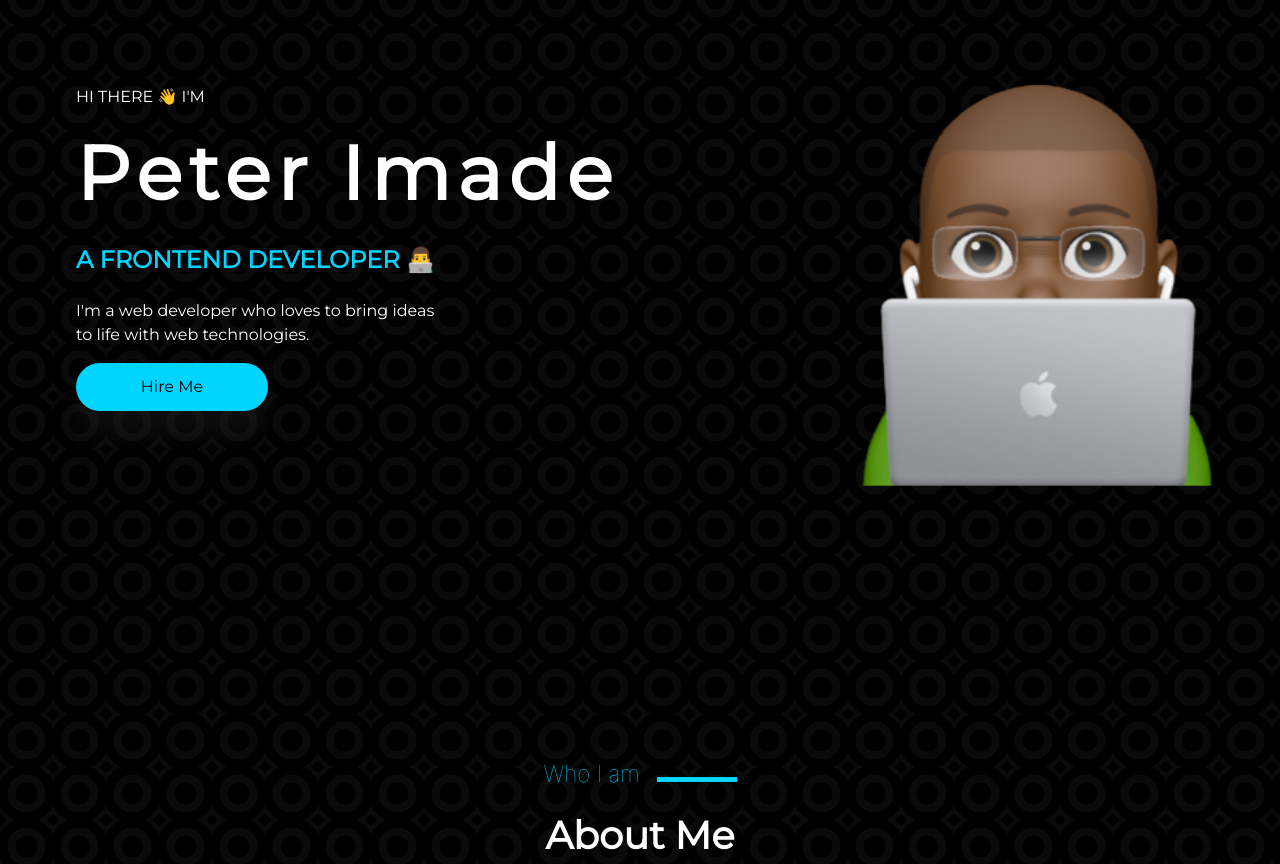
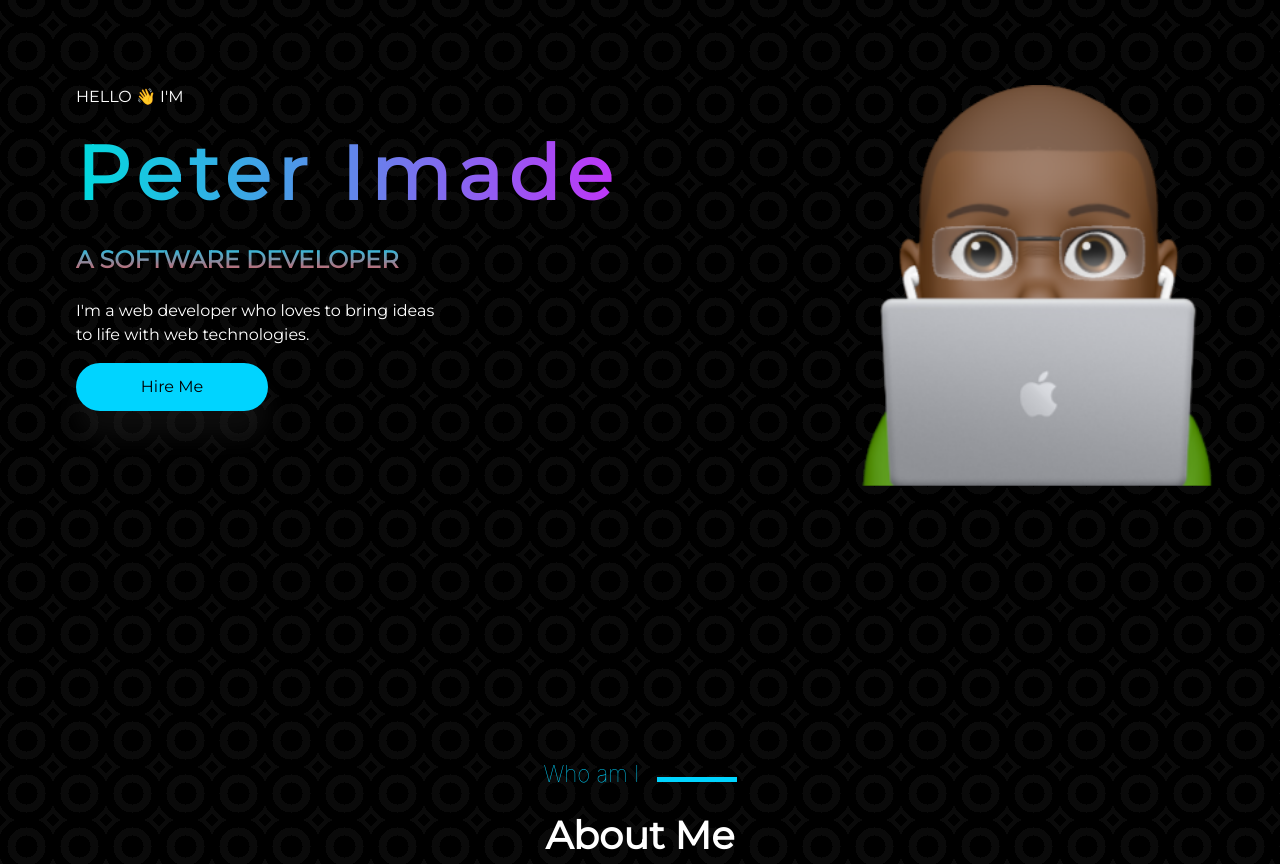
Before and after one commit to Pete5145/portfolio, a plain HTML site: page index.html in a window 1280 px wide. Shown: the part 81-945 px from the top of the page. Drawn offline with nearby package versions, Linux system fonts and the light colour scheme; files whose address does not match are found by name.

Commit message:
made some changes3

```diff
--- a/index.html
+++ b/index.html
@@ -44,9 +44,9 @@
       <section class=" title ms-3">
         <div class="row">
           <div class="col-md-7 col-sm-12 ms-5 hero-text-wrapper">
-            <p class="animate__animated animate__fadeInUp animate__slow">HI THERE 👋 I'M</p>
+            <p class="animate__animated animate__fadeInUp animate__slow">HELLO 👋 I'M</p>
             <h1 class="animate__animated animate__fadeInUp animate__slow">Peter Imade</h1>
-            <h3 class="animate__animated animate__fadeInUp animate__slow">A FRONTEND DEVELOPER 👨‍💻</h3>
+            <h3 class="animate__animated animate__fadeInUp animate__slow">A SOFTWARE DEVELOPER </h3>
             <p class="animate__animated animate__fadeInUp animate__slow">I'm a web developer who loves to bring ideas <br> to life with web technologies.</p>
             <a href="#contact" class="animate__animated animate__fadeInUp animate__slow">Hire Me</a>
           </div>
@@ -60,16 +60,20 @@
     <section class=" about-section" id="about">
       <div class="col-md-10 mx-auto text-center">
       <div class="about-text-div ">
-        <div class="header about-header"> <div class="inner"> <div data-aos="fade-up" class="aos-init aos-animate"> <span>Who I am</span> <span class="line"></span> </div> <h3 data-aos="fade-up" class="aos-init aos-animate">About Me</h3> </div>
+        <div class="header about-header"> <div class="inner"> <div data-aos="fade-up" class="aos-init aos-animate"> <span>Who am I</span> <span class="line"></span> </div> <h3 data-aos="fade-up" class="aos-init aos-animate">About Me</h3> </div>
         </div>
         <div class="text">
           <p data-aos="fade-up" class="aos-init aos-animate about-me-text"> My name is Peter, a software developer passionate about learning especially things pertaining to my field. I spend my spare time learning about new technologies, working on side projects and improving myself in other areas.
           Being a diligent, hardworking and result oriented dude, I always work towards achieving the best result on each project I work on.
           </p>
         </div>
-
     </div>
   </div>
+    </section>
+
+
+    <section class="skills-section" id="skills">
+
     </section>
   </section>
 
--- a/style.css
+++ b/style.css
@@ -158,6 +158,9 @@ section.title {
     font-size: 4.7rem;
     line-height: 6rem;
     letter-spacing: 7px;
+    background: linear-gradient(90deg, #00dbde, #fc00ff);
+    -webkit-background-clip: text;
+    -webkit-text-fill-color: transparent;
     color: #fff;
     margin-bottom: 1.4rem;
 }
@@ -167,7 +170,9 @@ section.title {
     font-size: 1.5rem;
     font-family: var(--font-family);
     line-height: 2.1rem;
-    color: rgba(0,212,255,1);
+    background: linear-gradient(rgba(0,212,255,1), rgba(252,74,74,1));
+    -webkit-background-clip: text;
+    -webkit-text-fill-color: transparent;
     margin-bottom: 1.4rem;
     text-transform: uppercase;
 }
@@ -292,9 +297,9 @@ header, .line {
     margin-bottom: 1.5rem;
 }
 
-.about-section {
+/* .about-section {
     margin-top: 50px !important;
-}
+} */
 
 .about-me-text {
     font-size: 17px;
```
Also changed, not shown: icons/bootstrap-logo.svg (added), icons/css3-icon.svg (added), icons/git-logo.svg (added), icons/html5-logo2.svg (added), icons/javascript-logo.svg (added), icons/react-logo.svg (added).
